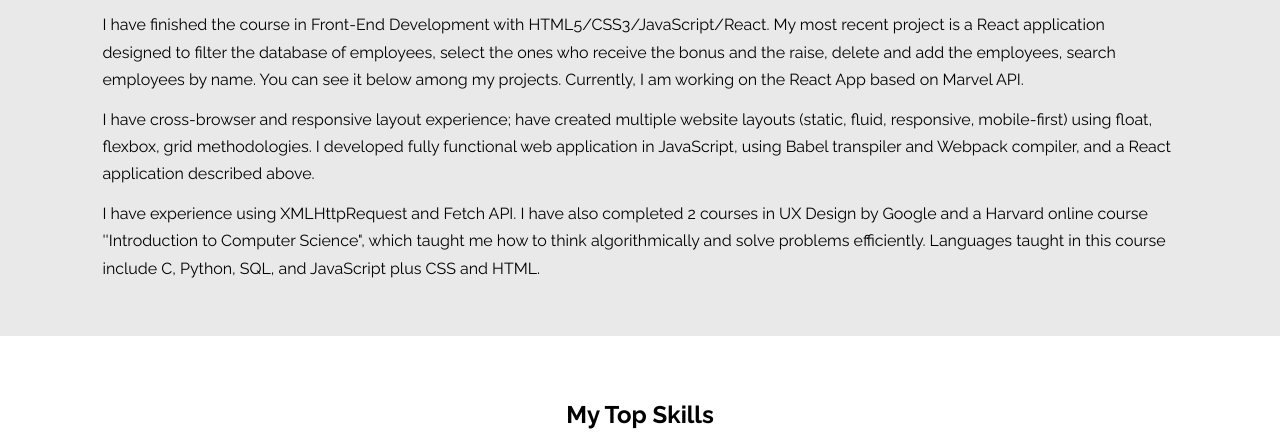
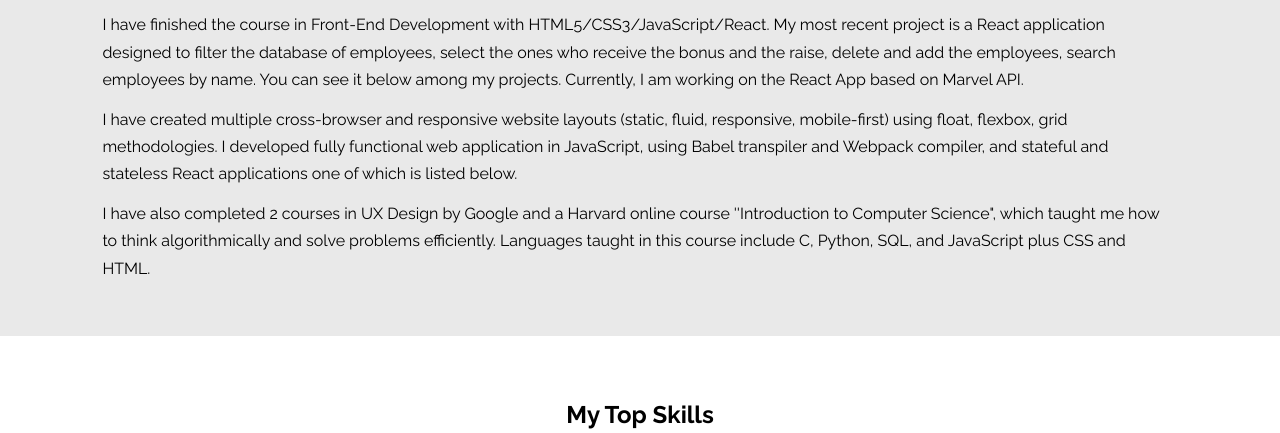
Before and after one commit to ValeriiaProskuriakova/Portfolio-website, a plain HTML site: page index.html in a window 1280 px wide. Shown: the part 853-1286 px from the top of the page. Drawn offline with nearby package versions, Linux system fonts and the light colour scheme; a script that the page names is missing.

Commit message:
03Dec2022

```diff
--- a/index.html
+++ b/index.html
@@ -76,12 +76,11 @@
         Currently, I am working on the React App based on Marvel API.
       </p>
       <p>
-        I have cross-browser and responsive layout experience; have created multiple website layouts (static, fluid, responsive, mobile-first)
+        I have created multiple cross-browser and responsive website layouts (static, fluid, responsive, mobile-first)
         using float, flexbox, grid methodologies. I developed fully functional web application in JavaScript,
-        using Babel transpiler and Webpack compiler, and a React application described above.
+        using Babel transpiler and Webpack compiler, and stateful and stateless React applications one of which is listed below.
       </p>
       <p>
-        I have experience using XMLHttpRequest and Fetch API.
         I have also completed 2 courses in UX Design by Google and a Harvard online course ''Introduction to Computer Science", which taught me how to think algorithmically and solve problems efficiently.
         Languages taught in this course include C, Python, SQL, and JavaScript plus CSS and HTML.
       </p>
```
